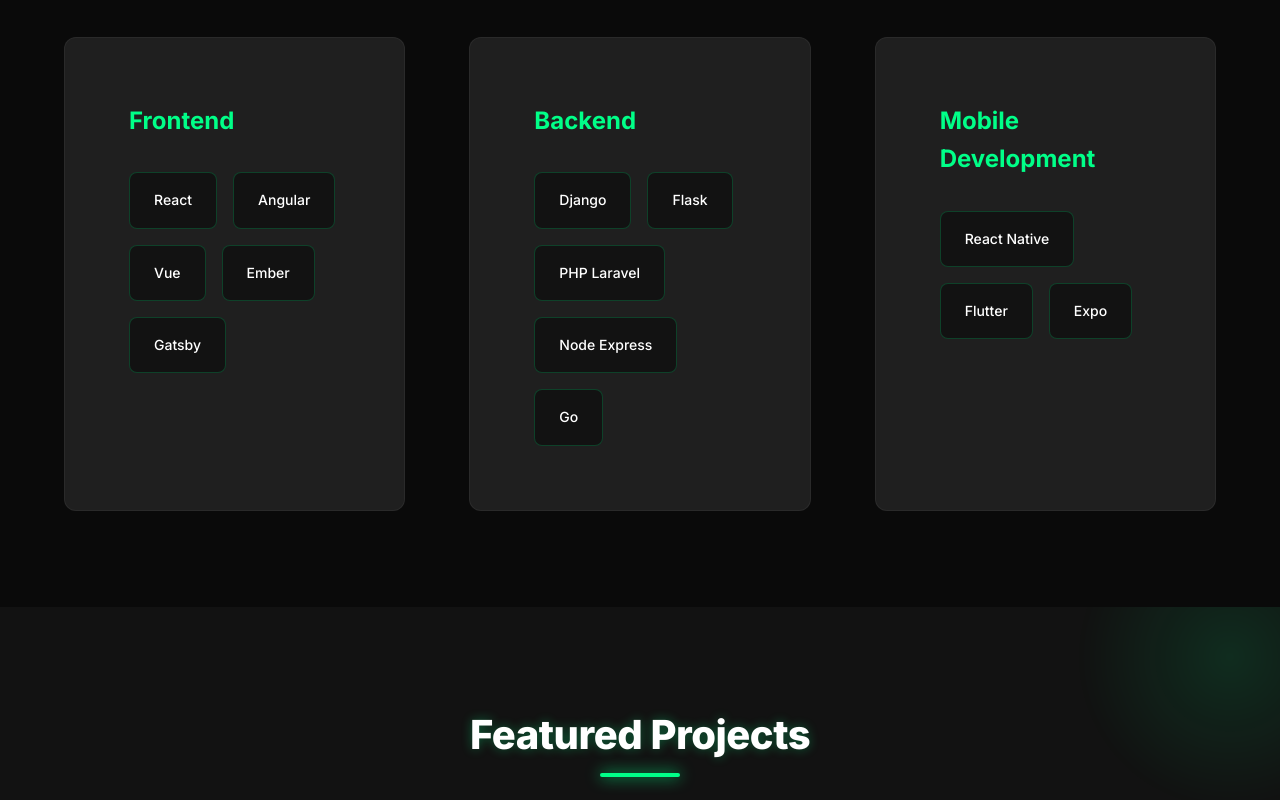
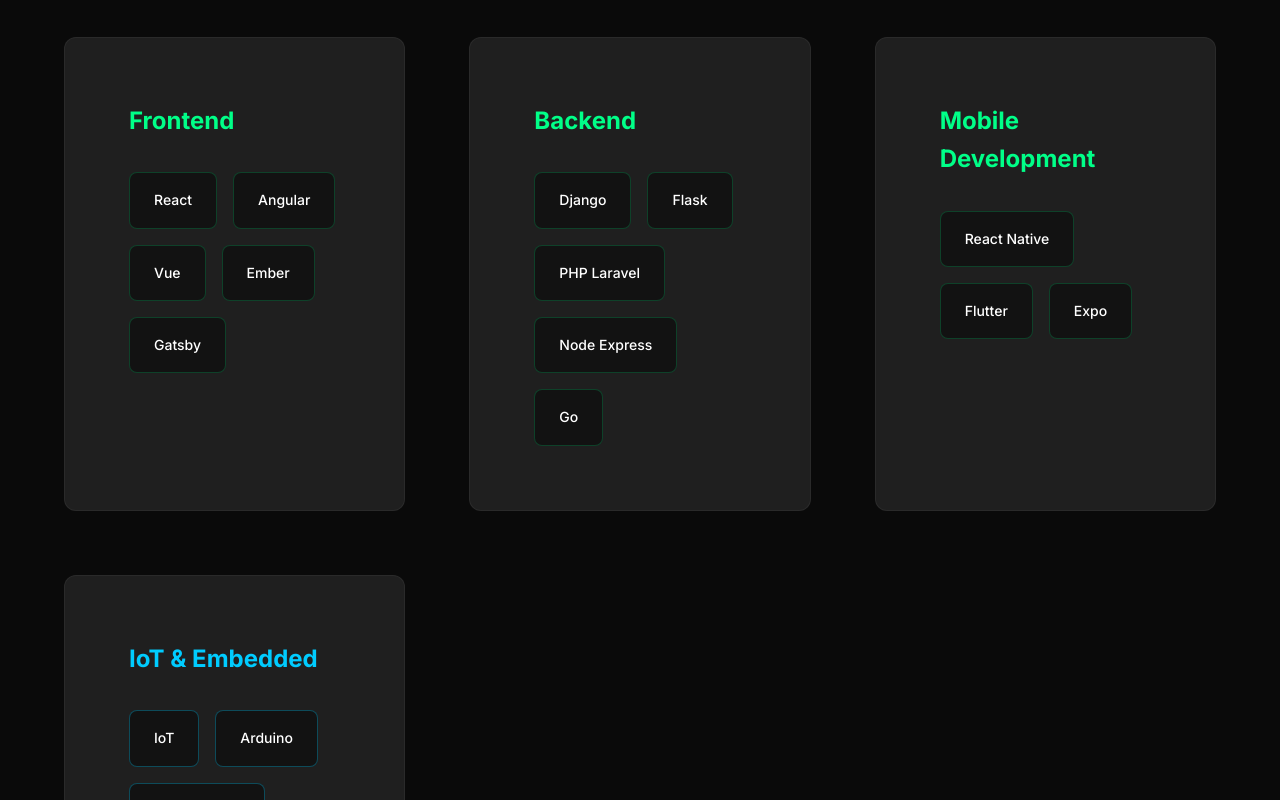
Before and after one commit to isackkibet/isack-profile, a React (Vite) app in the folder portfolio-frontend/: page / in a window 1280 px wide. Shown: the part 2000-2800 px from the top of the page. Built offline with nearby package versions, Linux system fonts and the light colour scheme; no server answers.

Commit message:
Add IoT skills category with special styling

```diff
--- a/portfolio-frontend/src/components/sections/Skills.css
+++ b/portfolio-frontend/src/components/sections/Skills.css
@@ -21,6 +21,19 @@
   border-color: var(--color-accent);
   box-shadow: var(--shadow-accent);
   transform: translateY(-5px);
+}
+
+.skill-category:nth-child(4):hover {
+  border-color: #00ccff;
+  box-shadow: 0 10px 30px rgba(0, 204, 255, 0.3);
+}
+
+.skill-category:nth-child(4) .category-title {
+  color: #00ccff;
+}
+
+.skill-category:nth-child(4) .skill-item {
+  border-color: rgba(0, 204, 255, 0.3);
 }
 
 .category-title {
@@ -55,6 +68,12 @@
   box-shadow: var(--shadow-sm);
 }
 
+.skill-category:nth-child(4) .skill-item:hover {
+  background: #00ccff;
+  border-color: #00ccff;
+  box-shadow: 0 5px 15px rgba(0, 204, 255, 0.4);
+}
+
 @media (max-width: 768px) {
   .skills {
     padding: var(--spacing-2xl) 0;
--- a/portfolio-frontend/src/components/sections/Skills.jsx
+++ b/portfolio-frontend/src/components/sections/Skills.jsx
@@ -15,6 +15,10 @@
     {
       title: 'Mobile Development',
       skills: ['React Native', 'Flutter', 'Expo']
+    },
+    {
+      title: 'IoT & Embedded',
+      skills: ['IoT', 'Arduino', 'Raspberry Pi', 'ESP32', 'MQTT']
     }
   ];
 
```
